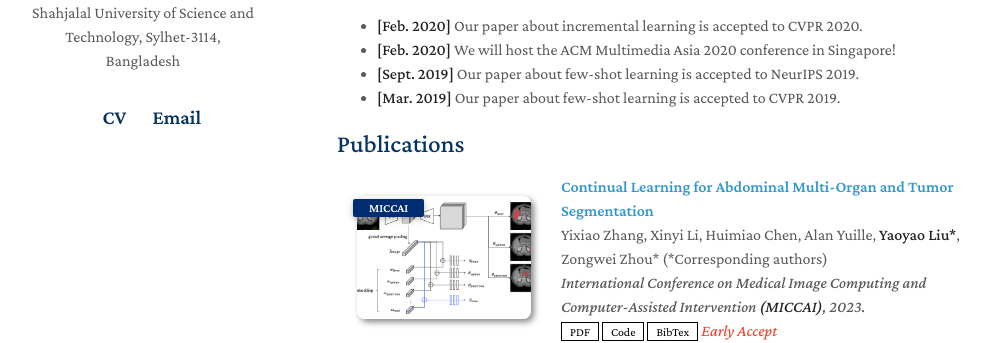
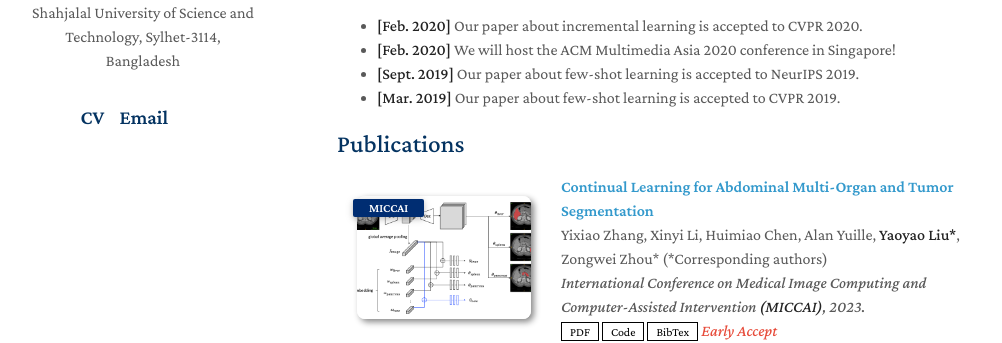
Before and after one commit to farhan-rafiq/farhan-rafiq.github.io, a Jekyll site: the page built from index.md, in a window 1280 px wide. Shown: the part 292-635 px from the top of the page, without its empty margins (133-1135 px from the left). Built offline with Jekyll 4.4.1, drawn with Linux system fonts in a browser that asks for light colours; a style sheet for code colours, icons or effects is not loaded; our own code applies the rules of GitHub Pages for plain Markdown files.

Commit message:
Update homepage.html

```diff
--- a/_layouts/homepage.html
+++ b/_layouts/homepage.html
@@ -66,18 +66,19 @@
         </a>
         {% endif %}
 
+        <div style="display:inline-block; margin-left:-50px;">
         {% if site.cv_link %}
-        <a style="margin: 0 5px 0 -100; font-size:1.25rem; font-weight:bold; color:#0A66C2;" href="{{ site.cv_link }}">
+        <a style="margin: 0 5px 0 0; font-size:1.25rem; font-weight:bold; color:#0A66C2;" href="{{ site.cv_link }}">
           CV
         </a>
         {% endif %}
 
         {% if site.email_link %}
-        <a style="margin: 0 5px 0 -30; font-size:1.25rem; font-weight:bold; color:#0A66C2;" href="mailto:{{ site.email_link }}">
+        <a style="margin: 0 5px 0 0; font-size:1.25rem; font-weight:bold; color:#0A66C2;" href="mailto:{{ site.email_link }}">
           Email
         </a>
         {% endif %}
-
+        </div>
 
         {% if site.github_link %}
         <a style="margin: 0 5px 0 0" href="{{ site.github_link }}">
```
